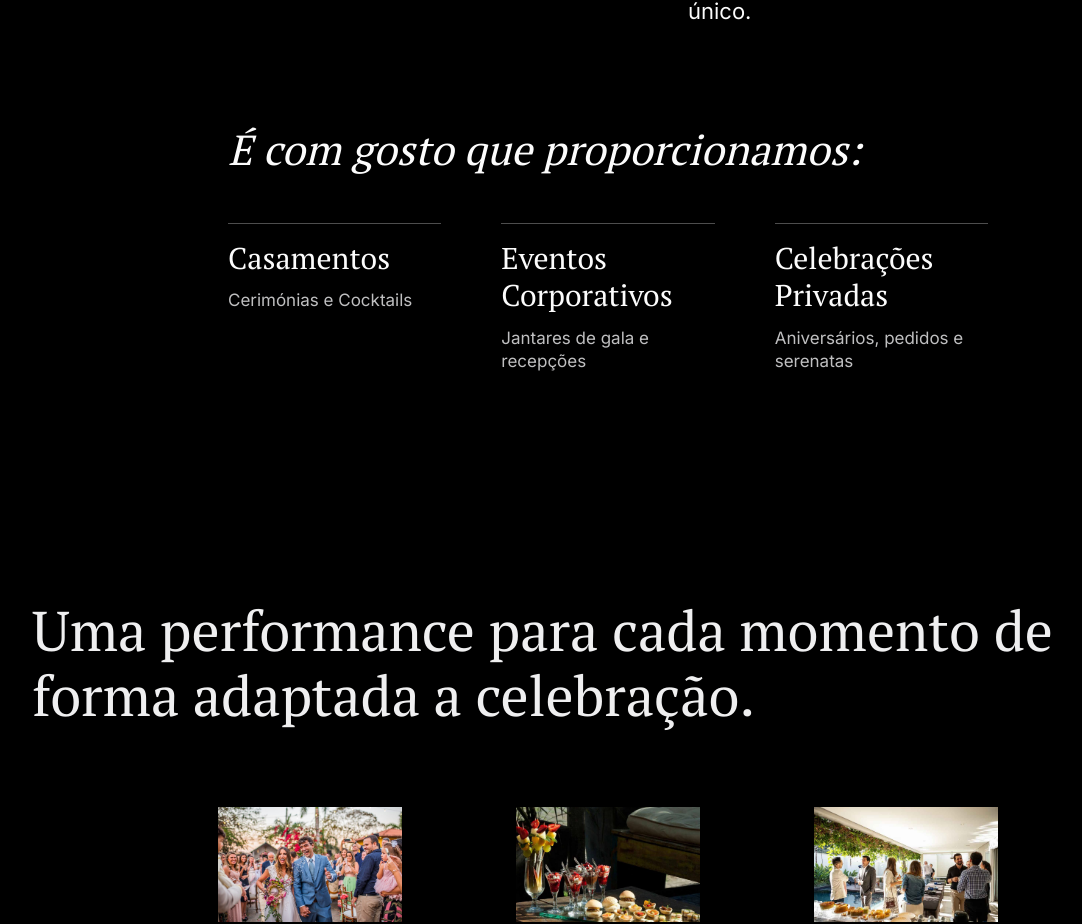
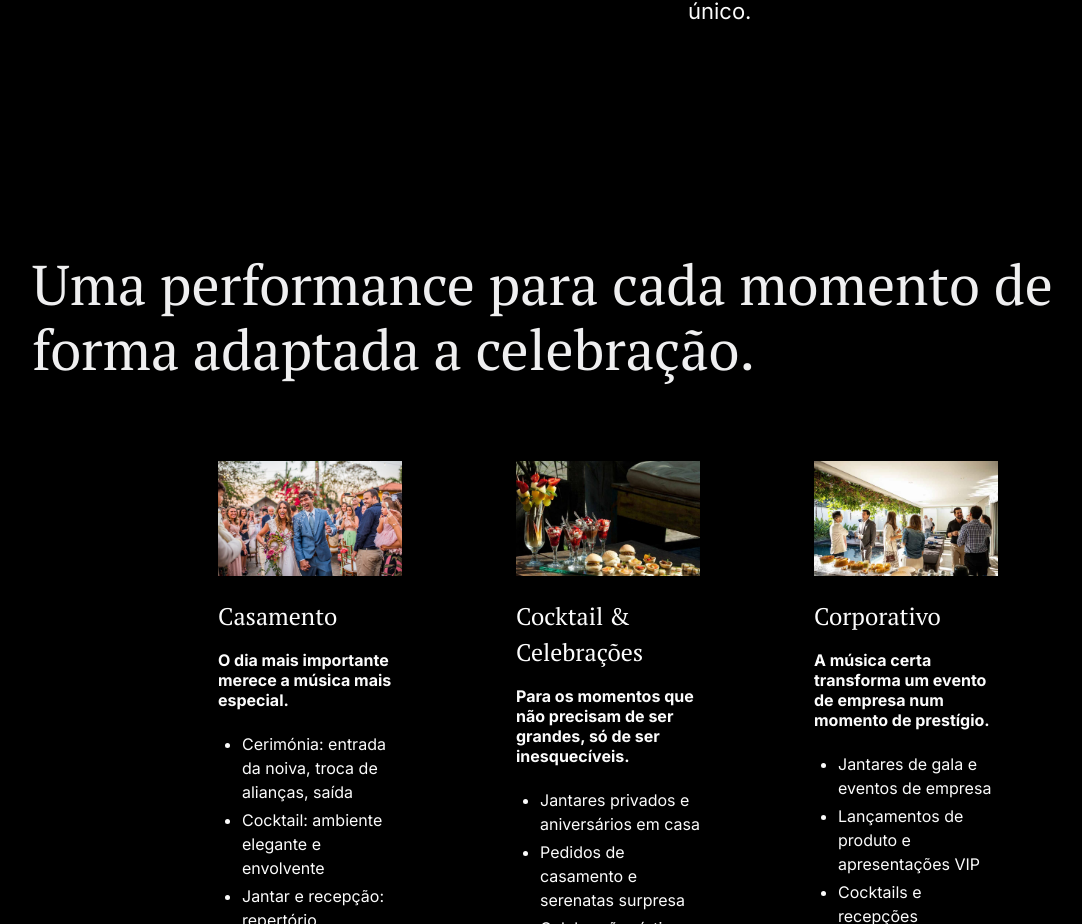
Before and after one commit to rvaldemar/wepac-site, a Next.js app: page /wessex in a window 1280 px wide. Shown: the part 3757-4681 px from the top of the page, without its empty margins (32-1114 px from the left). Built offline with nearby package versions, Linux system fonts and the light colour scheme.

Commit message:
fix(wessex): remove 'É com gosto que proporcionamos' section

```diff
--- a/src/app/wessex/page.tsx
+++ b/src/app/wessex/page.tsx
@@ -174,39 +174,6 @@ export default function WessexPage() {
             </div>
           </div>
 
-          {/* Eventos onde participamos */}
-          <div className="mt-16 lg:mt-24">
-            <h3
-              className={`${serif} italic text-[#FCFCFC] text-[24px] sm:text-[30px] md:text-[36px] lg:text-[42px] leading-[1.2] mb-8 lg:mb-12`}
-            >
-              É com gosto que proporcionamos:
-            </h3>
-            <div className="grid grid-cols-1 sm:grid-cols-2 lg:grid-cols-3 gap-6 lg:gap-[60px]">
-              {[
-                {
-                  title: "Casamentos",
-                  detail: "Cerimónias e Cocktails",
-                },
-                {
-                  title: "Eventos Corporativos",
-                  detail: "Jantares de gala e recepções",
-                },
-                {
-                  title: "Celebrações Privadas",
-                  detail: "Aniversários, pedidos e serenatas",
-                },
-              ].map((item) => (
-                <div key={item.title} className="space-y-3 border-t border-white/30 pt-4">
-                  <p className={`${serif} text-[#FCFCFC] text-[22px] sm:text-[26px] lg:text-[30px] leading-tight`}>
-                    {item.title}
-                  </p>
-                  <p className="text-[#EFEFF0]/80 text-[14px] sm:text-[15px] lg:text-[17px] leading-[1.4]">
-                    {item.detail}
-                  </p>
-                </div>
-              ))}
-            </div>
-          </div>
         </div>
       </section>
 
```
